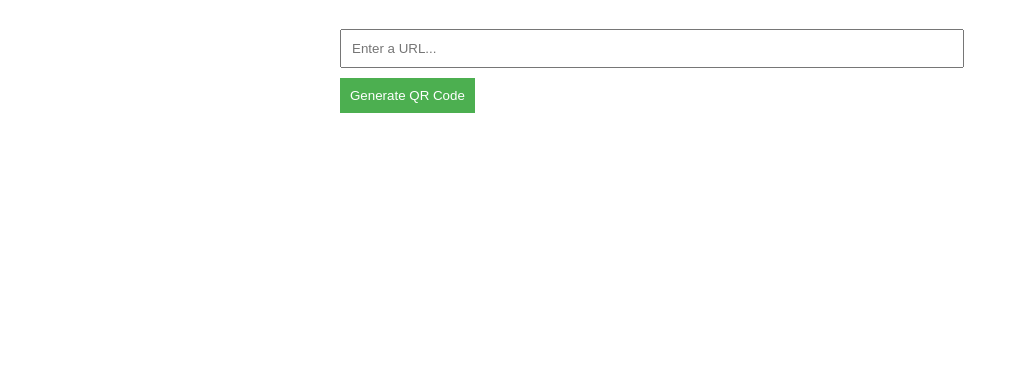
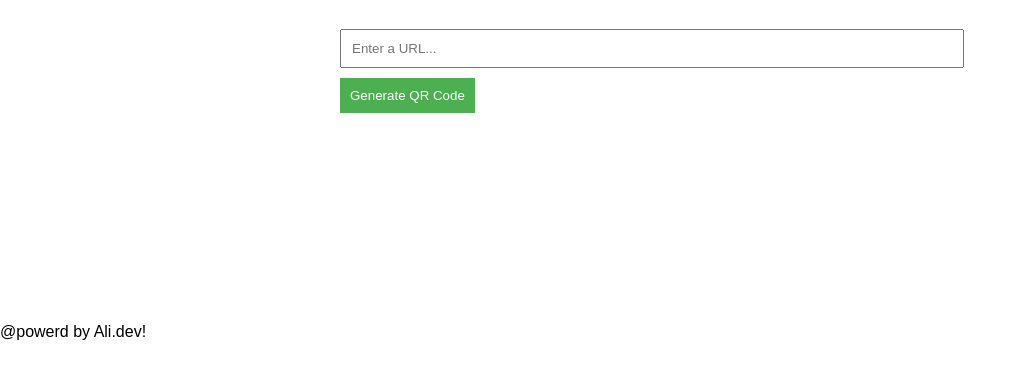
Before and after one commit to Al1M0HAMED/Qr-code-generator, a plain HTML site: page index.html in a window 1280 px wide. Shown: the part 81-460 px from the top of the page, without its empty margins (0-1026 px from the left). Drawn offline with Linux system fonts and the light colour scheme.

Commit message:
second commit

```diff
--- a/index.html
+++ b/index.html
@@ -64,5 +64,6 @@
             });
         }
     </script>
+    <p> @powerd by Ali.dev!</p>
 </body>
 </html>
```
